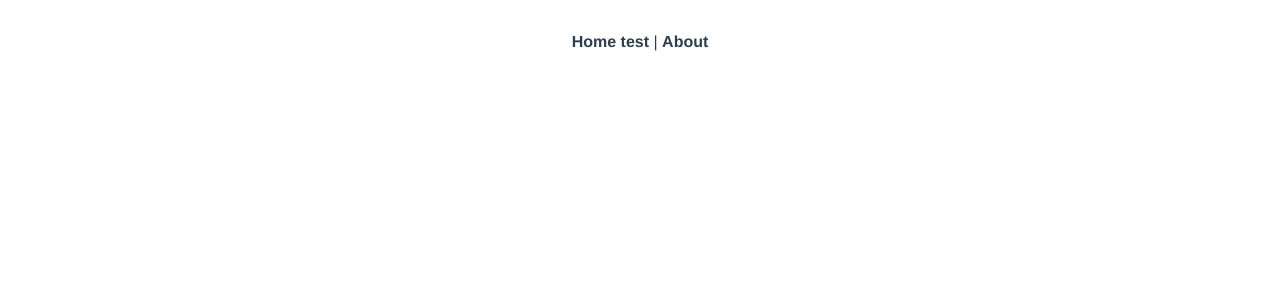
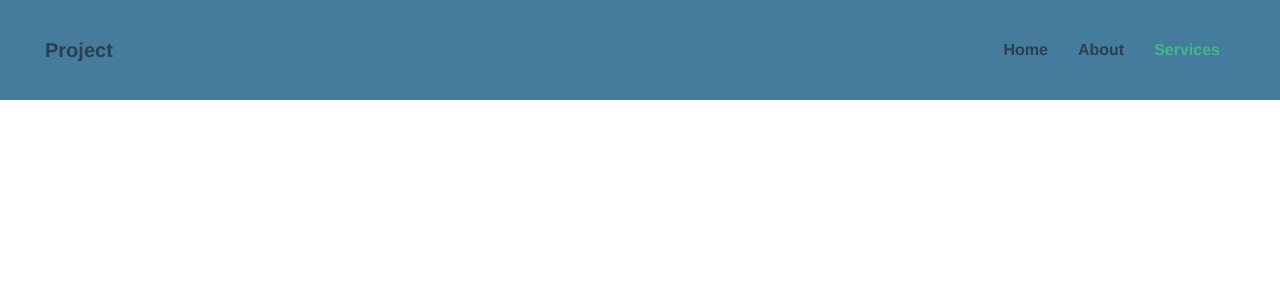
Before and after one commit to tekebim/project_vuejs_test, a Vue app: page /services in a window 1280 px wide. Shown: the top 300 px of the page. Built offline with nearby package versions, Linux system fonts and the light colour scheme.

Commit message:
Add Navigation component

```diff
--- a/src/App.vue
+++ b/src/App.vue
@@ -1,14 +1,21 @@
 <template>
     <div id="app">
+        <Navigation/>
         <div class="container">
-    <div id="nav">
-      <router-link to="/">Home test</router-link> |
-      <router-link to="/about">About</router-link>
-    </div>
             <router-view/>
         </div>
     </div>
 </template>
+
+<script>
+    import Navigation from '@/components/Navigation.vue'
+
+    export default {
+        components: {
+            Navigation
+        }
+    }
+</script>
 
 <style lang="scss">
     #app {
--- a/src/assets/styles/_variables.scss
+++ b/src/assets/styles/_variables.scss
@@ -1 +1,6 @@
 $main-color: blue;
+$primary-color: #457B9D;
+$secondary-color: #E63946;
+$light-color: #F1FAEE;
+$light-blue: #A8DADC;
+$dark-blue: #1D3557;
--- a/src/assets/styles/bootstrap/custom.scss
+++ b/src/assets/styles/bootstrap/custom.scss
@@ -1,11 +1,5 @@
-// Your variable overrides
-// $body-bg: #000;
-// $body-color: #111;
-
-$theme-colors: (
-  "primary": #0074d9,
-  "danger": #ff4136
-);
-
+@import "../variables";
+// Bootstrap files
 @import '~bootstrap/scss/bootstrap';
+// Bootstrap-Vue files
 @import '~bootstrap-vue/src/index.scss';
--- /dev/null
+++ b/src/components/Navigation.vue
@@ -0,0 +1,41 @@
+<template>
+    <nav id="nav" class="navbar navbar-expand-lg static-top">
+        <div class="container-fluid">
+            <a class="navbar-brand" href="#">Project</a>
+            <button class="navbar-toggler" type="button" data-toggle="collapse" data-target="#navbarResponsive"
+                    aria-controls="navbarResponsive" aria-expanded="false" aria-label="Toggle navigation">
+                <span class="navbar-toggler-icon"></span>
+            </button>
+            <div class="collapse navbar-collapse" id="navbarResponsive">
+                <ul class="navbar-nav ml-auto">
+                    <li class="nav-item active">
+                        <router-link to="/">Home</router-link>
+                    </li>
+                    <li class="nav-item">
+                        <router-link to="/about">About</router-link>
+                    </li>
+                    <li class="nav-item">
+                        <router-link to="/services">Services</router-link>
+                    </li>
+                </ul>
+            </div>
+        </div>
+
+    </nav>
+</template>
+
+<script>
+    export default {
+        name: 'Navigation',
+    }
+</script>
+
+<style lang="scss" scoped>
+    #nav {
+        background-color: $primary-color;
+        .nav-item {
+            margin: 0 15px;
+            color: $light-color;
+        }
+    }
+</style>
```
Lines whose indentation alone changed are shown as unchanged.
